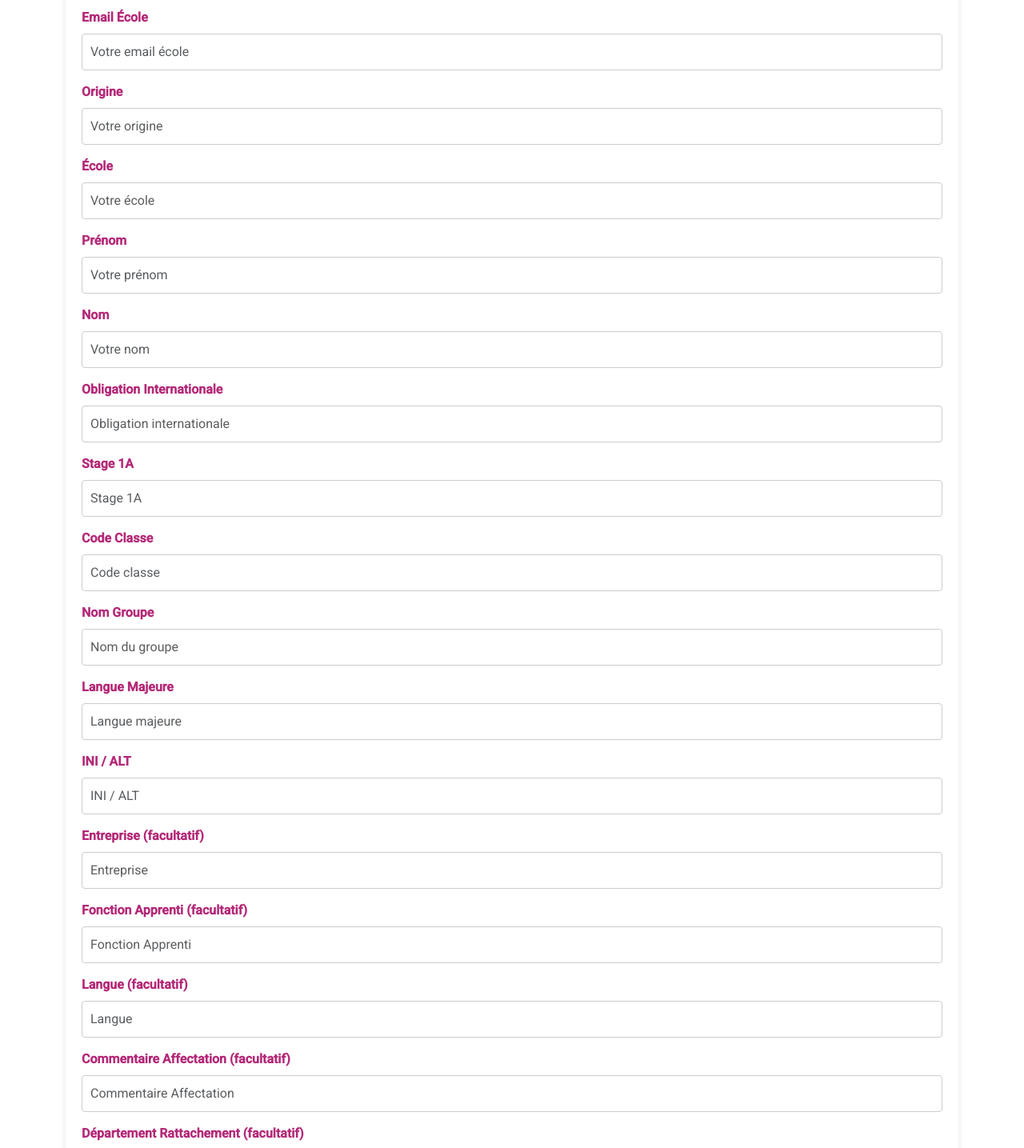
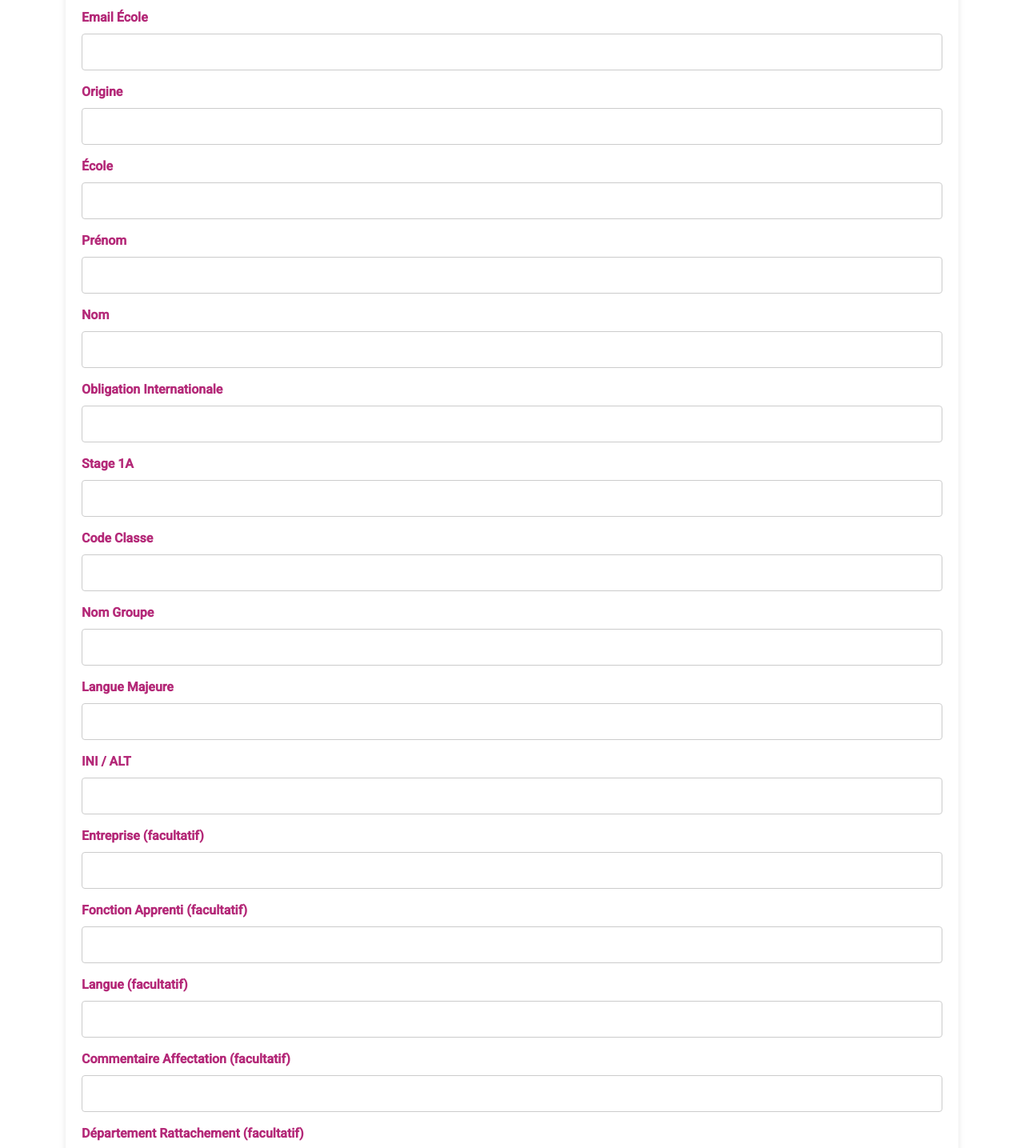
Before and after one commit to z-cyrine/Cassiopee, an Angular app in the folder gestion-tutorat-front/: page /etudiant-create in a window 1280 px wide. Shown: the part 180-1615 px from the top of the page at 80% size. Built offline with nearby package versions, Linux system fonts and the light colour scheme.

Commit message:
trouchiket

```diff
--- a/gestion-tutorat-front/src/app/components/etudiant-create/etudiant-create.component.html
+++ b/gestion-tutorat-front/src/app/components/etudiant-create/etudiant-create.component.html
@@ -3,78 +3,193 @@
     <div class="card-header">
       <h2>Ajouter un Étudiant</h2>
     </div>
+
     <div class="card-body">
       <form [formGroup]="etudiantForm" (ngSubmit)="onSubmit()">
+
+        <!-- Email École -->
         <div class="form-group">
           <label>Email École</label>
-          <input type="email" formControlName="emailEcole" class="form-control" placeholder="Votre email école">
+          <input
+            type="email"
+            class="form-control"
+            formControlName="emailEcole"
+            [ngClass]="{ 'is-invalid': submitted && f['emailEcole'].invalid }" />
+          <div *ngIf="submitted && f['emailEcole'].invalid" class="invalid-feedback">
+            <span *ngIf="f['emailEcole'].errors?.['required']">Champ obligatoire.</span>
+            <span *ngIf="f['emailEcole'].errors?.['email']">Format e-mail invalide.</span>
+          </div>
         </div>
+
+        <!-- Origine -->
         <div class="form-group">
           <label>Origine</label>
-          <input type="text" formControlName="origine" class="form-control" placeholder="Votre origine">
+          <input
+            type="text"
+            class="form-control"
+            formControlName="origine"
+            [ngClass]="{ 'is-invalid': submitted && f['origine'].invalid }" />
+          <div *ngIf="submitted && f['origine'].invalid" class="invalid-feedback">
+            Champ obligatoire.
+          </div>
         </div>
+
+        <!-- École -->
         <div class="form-group">
           <label>École</label>
-          <input type="text" formControlName="ecole" class="form-control" placeholder="Votre école">
+          <input
+            type="text"
+            class="form-control"
+            formControlName="ecole"
+            [ngClass]="{ 'is-invalid': submitted && f['ecole'].invalid }" />
+          <div *ngIf="submitted && f['ecole'].invalid" class="invalid-feedback">
+            Champ obligatoire.
+          </div>
         </div>
+
+        <!-- Prénom -->
         <div class="form-group">
           <label>Prénom</label>
-          <input type="text" formControlName="prenom" class="form-control" placeholder="Votre prénom">
+          <input
+            type="text"
+            class="form-control"
+            formControlName="prenom"
+            [ngClass]="{ 'is-invalid': submitted && f['prenom'].invalid }" />
+          <div *ngIf="submitted && f['prenom'].invalid" class="invalid-feedback">
+            Champ obligatoire.
+          </div>
         </div>
+
+        <!-- Nom -->
         <div class="form-group">
           <label>Nom</label>
-          <input type="text" formControlName="nom" class="form-control" placeholder="Votre nom">
+          <input
+            type="text"
+            class="form-control"
+            formControlName="nom"
+            [ngClass]="{ 'is-invalid': submitted && f['nom'].invalid }" />
+          <div *ngIf="submitted && f['nom'].invalid" class="invalid-feedback">
+            Champ obligatoire.
+          </div>
         </div>
+
+        <!-- Obligation Internationale -->
         <div class="form-group">
           <label>Obligation Internationale</label>
-          <input type="text" formControlName="obligationInternational" class="form-control" placeholder="Obligation internationale">
+          <input
+            type="text"
+            class="form-control"
+            formControlName="obligationInternational"
+            [ngClass]="{ 'is-invalid': submitted && f['obligationInternational'].invalid }" />
+          <div *ngIf="submitted && f['obligationInternational'].invalid" class="invalid-feedback">
+            Champ obligatoire.
+          </div>
         </div>
+
+        <!-- Stage 1A -->
         <div class="form-group">
           <label>Stage 1A</label>
-          <input type="text" formControlName="stage1A" class="form-control" placeholder="Stage 1A">
+          <input
+            type="text"
+            class="form-control"
+            formControlName="stage1A"
+            [ngClass]="{ 'is-invalid': submitted && f['stage1A'].invalid }" />
+          <div *ngIf="submitted && f['stage1A'].invalid" class="invalid-feedback">
+            Champ obligatoire.
+          </div>
         </div>
+
+        <!-- Code classe -->
         <div class="form-group">
           <label>Code Classe</label>
-          <input type="text" formControlName="codeClasse" class="form-control" placeholder="Code classe">
+          <input
+            type="text"
+            class="form-control"
+            formControlName="codeClasse"
+            [ngClass]="{ 'is-invalid': submitted && f['codeClasse'].invalid }" />
+          <div *ngIf="submitted && f['codeClasse'].invalid" class="invalid-feedback">
+            Champ obligatoire.
+          </div>
         </div>
+
+        <!-- Nom groupe -->
         <div class="form-group">
           <label>Nom Groupe</label>
-          <input type="text" formControlName="nomGroupe" class="form-control" placeholder="Nom du groupe">
+          <input
+            type="text"
+            class="form-control"
+            formControlName="nomGroupe"
+            [ngClass]="{ 'is-invalid': submitted && f['nomGroupe'].invalid }" />
+          <div *ngIf="submitted && f['nomGroupe'].invalid" class="invalid-feedback">
+            Champ obligatoire.
+          </div>
         </div>
+
+        <!-- Langue majeure -->
         <div class="form-group">
           <label>Langue Majeure</label>
-          <input type="text" formControlName="langueMajeure" class="form-control" placeholder="Langue majeure">
+          <input
+            type="text"
+            class="form-control"
+            formControlName="langueMajeure"
+            [ngClass]="{ 'is-invalid': submitted && f['langueMajeure'].invalid }" />
+          <div *ngIf="submitted && f['langueMajeure'].invalid" class="invalid-feedback">
+            Champ obligatoire.
+          </div>
         </div>
+
+        <!-- INI / ALT -->
         <div class="form-group">
           <label>INI / ALT</label>
-          <input type="text" formControlName="iniAlt" class="form-control" placeholder="INI / ALT">
+          <input
+            type="text"
+            class="form-control"
+            formControlName="iniAlt"
+            [ngClass]="{ 'is-invalid': submitted && f['iniAlt'].invalid }" />
+          <div *ngIf="submitted && f['iniAlt'].invalid" class="invalid-feedback">
+            Champ obligatoire.
+          </div>
         </div>
+
+        <!-- Champs facultatifs (pas de validation obligatoire) -->
         <div class="form-group">
           <label>Entreprise (facultatif)</label>
-          <input type="text" formControlName="entreprise" class="form-control" placeholder="Entreprise">
+          <input type="text" class="form-control" formControlName="entreprise" />
         </div>
+
         <div class="form-group">
           <label>Fonction Apprenti (facultatif)</label>
-          <input type="text" formControlName="fonctionApprenti" class="form-control" placeholder="Fonction Apprenti">
+          <input type="text" class="form-control" formControlName="fonctionApprenti" />
         </div>
+
         <div class="form-group">
           <label>Langue (facultatif)</label>
-          <input type="text" formControlName="langue" class="form-control" placeholder="Langue">
+          <input type="text" class="form-control" formControlName="langue" />
         </div>
+
         <div class="form-group">
           <label>Commentaire Affectation (facultatif)</label>
-          <input type="text" formControlName="commentaireAffectation" class="form-control" placeholder="Commentaire Affectation">
+          <input type="text" class="form-control" formControlName="commentaireAffectation" />
         </div>
+
         <div class="form-group">
           <label>Département Rattachement (facultatif)</label>
-          <input type="text" formControlName="departementRattachement" class="form-control" placeholder="Département Rattachement">
+          <input type="text" class="form-control" formControlName="departementRattachement" />
         </div>
+
+        <!-- Bouton -->
         <div class="text-center">
           <button type="submit" class="btn btn-submit">Créer l'Étudiant</button>
         </div>
       </form>
-      <div *ngIf="successMessage" class="alert alert-success success-alert">
+
+      <!-- Alertes -->
+      <div *ngIf="successMessage" class="alert alert-success success-alert mt-3 text-center">
         {{ successMessage }}
+      </div>
+
+      <div *ngIf="errorMessage" class="alert alert-danger mt-3 text-center">
+        {{ errorMessage }}
       </div>
     </div>
   </div>
--- a/gestion-tutorat-front/src/app/components/majeure-create/majeure-create.component.html
+++ b/gestion-tutorat-front/src/app/components/majeure-create/majeure-create.component.html
@@ -5,26 +5,35 @@
     </div>
     <div class="card-body">
       <form [formGroup]="majeureForm" (ngSubmit)="onSubmit()">
+
+        <!-- Code -->
         <div class="form-group">
           <label>Code</label>
-          <input type="text" formControlName="code" class="form-control" placeholder="Code de la majeure">
+          <input type="text" formControlName="code" class="form-control" placeholder="Code de la majeure" />
         </div>
+
+        <!-- Groupe -->
         <div class="form-group">
           <label>Nom Groupe</label>
-          <input type="text" formControlName="groupe" class="form-control" placeholder="Nom du groupe">
+          <input type="text" formControlName="groupe" class="form-control" placeholder="Nom du groupe" />
         </div>
+
+        <!-- Département -->
         <div class="form-group">
           <label>Département</label>
-          <input type="text" formControlName="dept" class="form-control" placeholder="Département">
+          <input type="text" formControlName="dept" class="form-control" placeholder="Département" />
         </div>
+
+        <!-- Responsable -->
         <div class="form-group">
           <label>Responsable</label>
-          <input type="text" formControlName="responsible" class="form-control" placeholder="Responsable">
+          <input type="text" formControlName="responsible" class="form-control" placeholder="Responsable" />
         </div>
 
+        <!-- Langue -->
         <div class="form-group">
           <label>Langue</label>
-          <select formControlName="langue" class="form-select" required>
+          <select formControlName="langue" class="form-select">
             <option value="">-- Choisir une langue --</option>
             <option value="FR">Français</option>
             <option value="EN">Anglais</option>
@@ -32,22 +41,42 @@
           </select>
         </div>
 
+        <!-- INI / ALT (dropdown) -->
         <div class="form-group">
           <label>INI / ALT</label>
-          <input type="text" formControlName="iniAlt" class="form-control" placeholder="INI ou ALT">
+          <select
+            formControlName="iniAlt"
+            class="form-select"
+            [ngClass]="{ 'is-invalid': submitted && majeureForm.get('iniAlt')?.invalid }">
+            <option value="">-- Choisir --</option>
+            <option value="INI">INI</option>
+            <option value="ALT">ALT</option>
+          </select>
+          <div *ngIf="submitted && majeureForm.get('iniAlt')?.invalid" class="invalid-feedback">
+            Veuillez choisir une valeur.
+          </div>
         </div>
+
+        <!-- Programme -->
         <div class="form-group">
           <label>Programme</label>
-          <input type="text" formControlName="programme" class="form-control" placeholder="Programme">
+          <input type="text" formControlName="programme" class="form-control" placeholder="Programme" />
         </div>
 
+        <!-- Submit Button -->
         <div class="text-center">
           <button type="submit" class="btn btn-submit">Créer la Majeure</button>
         </div>
       </form>
 
-      <div *ngIf="successMessage" class="alert alert-success success-alert mt-3">
+      <!-- Success Alert -->
+      <div *ngIf="successMessage" class="alert alert-success success-alert mt-3 text-center">
         {{ successMessage }}
+      </div>
+
+      <!-- Error Alert -->
+      <div *ngIf="errorMessage" class="alert alert-danger mt-3 text-center">
+        {{ errorMessage }}
       </div>
     </div>
   </div>
--- a/gestion-tutorat-front/src/app/components/tuteur-create/tuteur-create.component.html
+++ b/gestion-tutorat-front/src/app/components/tuteur-create/tuteur-create.component.html
@@ -5,97 +5,142 @@
     </div>
     <div class="card-body">
       <form [formGroup]="tuteurForm" (ngSubmit)="onSubmit()">
+
+        <!-- Nom -->
         <div class="form-group">
           <label>Nom</label>
-          <input type="text" formControlName="nom" class="form-control" placeholder="Nom">
+          <input type="text" formControlName="nom" class="form-control" [ngClass]="{ 'is-invalid': submitted && f['nom'].invalid }">
+          <div *ngIf="submitted && f['nom'].invalid" class="invalid-feedback">Champ obligatoire.</div>
         </div>
+
+        <!-- Prénom -->
         <div class="form-group">
           <label>Prénom</label>
-          <input type="text" formControlName="prenom" class="form-control" placeholder="Prénom">
+          <input type="text" formControlName="prenom" class="form-control" [ngClass]="{ 'is-invalid': submitted && f['prenom'].invalid }">
+          <div *ngIf="submitted && f['prenom'].invalid" class="invalid-feedback">Champ obligatoire.</div>
         </div>
+
+        <!-- Email -->
         <div class="form-group">
           <label>Email</label>
-          <input type="email" formControlName="email" class="form-control" placeholder="Email">
+          <input type="email" formControlName="email" class="form-control" [ngClass]="{ 'is-invalid': submitted && f['email'].invalid }">
+          <div *ngIf="submitted && f['email'].invalid" class="invalid-feedback">
+            <span *ngIf="f['email'].errors?.['required']">Champ obligatoire.</span>
+            <span *ngIf="f['email'].errors?.['email']">Format e-mail invalide.</span>
+          </div>
         </div>
+
+        <!-- Département -->
         <div class="form-group">
           <label>Département</label>
-          <input type="text" formControlName="departement" class="form-control" placeholder="Département">
+          <input type="text" formControlName="departement" class="form-control" [ngClass]="{ 'is-invalid': submitted && f['departement'].invalid }">
+          <div *ngIf="submitted && f['departement'].invalid" class="invalid-feedback">Champ obligatoire.</div>
         </div>
+
+        <!-- Est Eligible -->
         <div class="form-group form-check">
           <input type="checkbox" formControlName="estEligiblePourTutorat" class="form-check-input" id="eligible">
           <label class="form-check-label" for="eligible">Est Eligible pour Tutorat</label>
         </div>
+
+        <!-- Statut -->
         <div class="form-group">
           <label>Statut</label>
-          <input type="text" formControlName="statut" class="form-control" placeholder="Statut">
+          <input type="text" formControlName="statut" class="form-control" [ngClass]="{ 'is-invalid': submitted && f['statut'].invalid }">
+          <div *ngIf="submitted && f['statut'].invalid" class="invalid-feedback">Champ obligatoire.</div>
         </div>
+
+        <!-- Champs facultatifs -->
         <div class="form-group">
           <label>Colonne 2 (facultatif)</label>
-          <input type="text" formControlName="colonne2" class="form-control" placeholder="Colonne 2">
+          <input type="text" formControlName="colonne2" class="form-control">
         </div>
+
         <div class="form-group">
           <label>Info Statut (facultatif)</label>
-          <input type="text" formControlName="infoStatut" class="form-control" placeholder="Info Statut">
+          <input type="text" formControlName="infoStatut" class="form-control">
         </div>
+
         <div class="form-group">
           <label>Langue Tutorats (séparez par des virgules)</label>
-          <input type="text" formControlName="langueTutorat" class="form-control" placeholder="Langue Tutorats">
+          <input type="text" formControlName="langueTutorat" class="form-control">
         </div>
+
         <div class="form-group">
           <label>Profil</label>
-          <input type="text" formControlName="profil" class="form-control" placeholder="Profil">
+          <input type="text" formControlName="profil" class="form-control" [ngClass]="{ 'is-invalid': submitted && f['profil'].invalid }">
+          <div *ngIf="submitted && f['profil'].invalid" class="invalid-feedback">Champ obligatoire.</div>
         </div>
+
+        <!-- Champs numériques -->
         <div class="form-group">
           <label>Par Tutorats Alt</label>
-          <input type="number" formControlName="parTutoratAlt" class="form-control" placeholder="Par Tutorats Alt">
+          <input type="number" formControlName="parTutoratAlt" class="form-control">
         </div>
+
         <div class="form-group">
           <label>Tutorats Alt Affectés</label>
-          <input type="number" formControlName="tutoratAltAff" class="form-control" placeholder="Tutorats Alt Affectés">
+          <input type="number" formControlName="tutoratAltAff" class="form-control">
         </div>
+
         <div class="form-group">
           <label>Solde Alt</label>
-          <input type="number" formControlName="soldeAlt" class="form-control" placeholder="Solde Alt">
+          <input type="number" formControlName="soldeAlt" class="form-control">
         </div>
+
         <div class="form-group">
           <label>Par Tutorats Ini</label>
-          <input type="number" formControlName="parTutoratIni" class="form-control" placeholder="Par Tutorats Ini">
+          <input type="number" formControlName="parTutoratIni" class="form-control">
         </div>
+
         <div class="form-group">
           <label>Tutorats Ini Affectés</label>
-          <input type="number" formControlName="tutoratIniAff" class="form-control" placeholder="Tutorats Ini Affectés">
+          <input type="number" formControlName="tutoratIniAff" class="form-control">
         </div>
+
         <div class="form-group">
           <label>Solde Ini</label>
-          <input type="number" formControlName="soldeIni" class="form-control" placeholder="Solde Ini">
+          <input type="number" formControlName="soldeIni" class="form-control">
         </div>
+
         <div class="form-group">
           <label>Total Étudiants Par</label>
-          <input type="number" formControlName="totalEtudiantsPar" class="form-control" placeholder="Total Étudiants Par">
+          <input type="number" formControlName="totalEtudiantsPar" class="form-control">
         </div>
+
         <div class="form-group">
           <label>Nombre de Tutorats Affectés</label>
-          <input type="number" formControlName="nbTutoratAffecte" class="form-control" placeholder="Nombre de Tutorats Affectés">
+          <input type="number" formControlName="nbTutoratAffecte" class="form-control">
         </div>
+
         <div class="form-group">
           <label>Solde Tutorat Restant</label>
-          <input type="number" formControlName="soldeTutoratRestant" class="form-control" placeholder="Solde Tutorat Restant">
+          <input type="number" formControlName="soldeTutoratRestant" class="form-control">
         </div>
+
         <div class="form-group">
           <label>Matieres (séparez par des virgules)</label>
-          <input type="text" formControlName="matieres" class="form-control" placeholder="Matieres">
+          <input type="text" formControlName="matieres" class="form-control">
         </div>
+
         <div class="form-group">
           <label>Domaines Expertise (séparez par des virgules)</label>
-          <input type="text" formControlName="domainesExpertise" class="form-control" placeholder="Domaines Expertise">
+          <input type="text" formControlName="domainesExpertise" class="form-control">
         </div>
+
         <div class="text-center">
           <button type="submit" class="btn btn-submit">Créer le Tuteur</button>
         </div>
       </form>
-      <div *ngIf="successMessage" class="alert alert-success success-alert">
+
+      <!-- Messages d'alerte -->
+      <div *ngIf="successMessage" class="alert alert-success mt-3 text-center">
         {{ successMessage }}
       </div>
+<div *ngIf="errorMessage" class="alert alert-danger mt-3 text-center">
+  {{ errorMessage }}
+</div>
+
     </div>
   </div>
 </div>
```
Also changed, not shown: gestion-tutorat-front/src/app/components/etudiant-create/etudiant-create.component.ts (+44 -18 lines), gestion-tutorat-front/src/app/components/majeure-create/majeure-create.component.ts (+33 -16 lines), gestion-tutorat-front/src/app/components/tuteur-create/tuteur-create.component.ts (+37 -18 lines), 2 other files (tests, documents, lock files or other folders).
